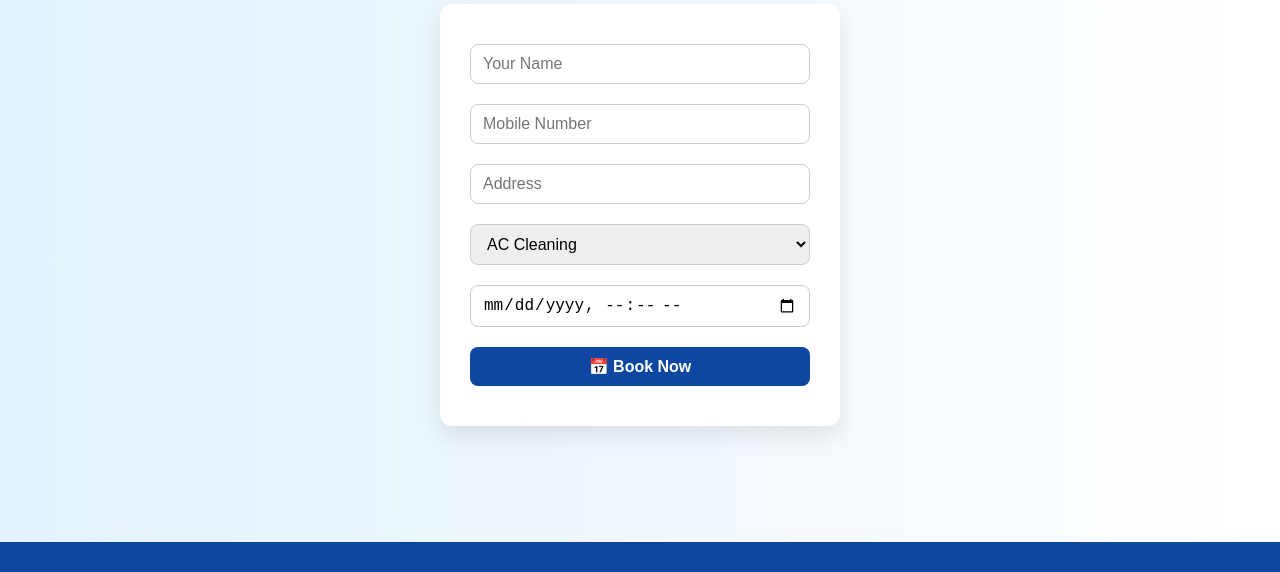
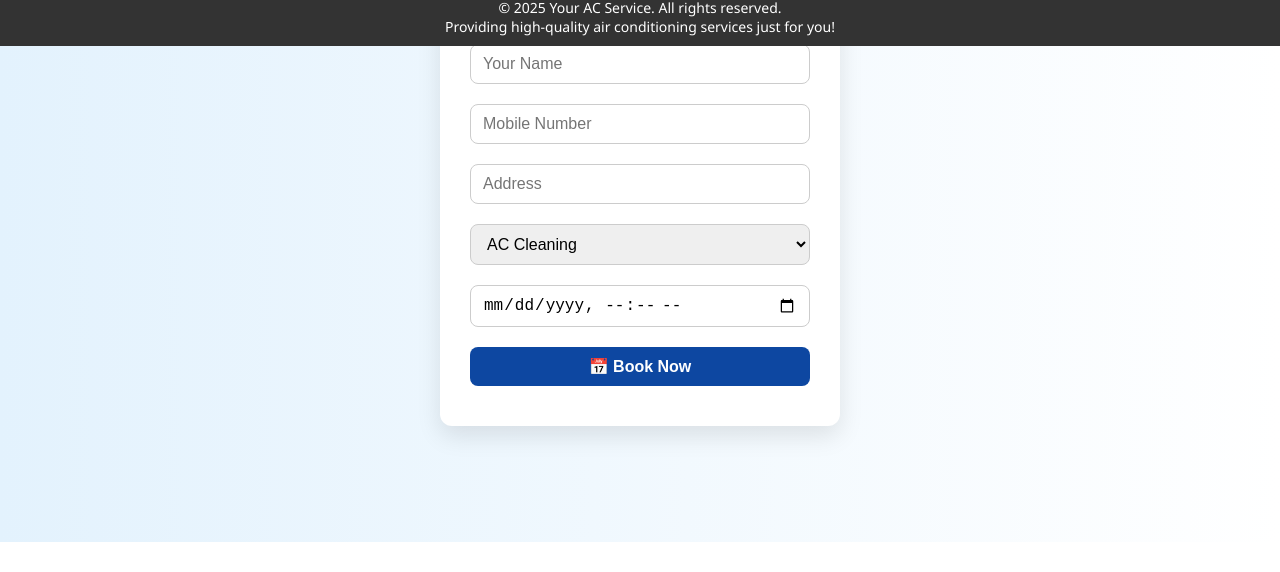
Before and after one commit to Madhanagopal2003/ac-service-booking, a website: page public/index.html in a window 1280 px wide. Shown: the part 754-1326 px from the top of the page. After the commit the page ends 1296 px from the top, so only its background shows below. Drawn offline with Linux system fonts and the light colour scheme.

Commit message:
index.html

```diff
--- a/public/index.html
+++ b/public/index.html
@@ -122,32 +122,21 @@
       background-color: #6a1b9a;
     }
 
-    footer {
-      width: 100%;
-      background-color: #0d47a1;
-      text-align: center;
-      padding: 15px 0;
-      color: white;
-    }
+footer {
+    text-align: center;
+    background-color: #333;
+    color: white;
+    padding: 10px 0;
+    font-size: 14px;
+    position: fixed;
+    width: 100%;
+    bottom: 0;
+    left: 0;
+}
 
-    .footer-nav {
-      display: flex;
-      justify-content: center;
-      flex-wrap: wrap;
-      gap: 15px;
-    }
-
-    .footer-nav a {
-      color: white;
-      text-decoration: none;
-      font-weight: 500;
-      transition: color 0.3s ease;
-    }
-
-    .footer-nav a:hover {
-      color: #ffeb3b;
-      text-decoration: underline;
-    }
+footer p {
+    margin: 0;
+}
     @keyframes fadeIn {
       from { opacity: 0; transform: translateY(10px); }
       to { opacity: 1; transform: translateY(0); }
@@ -248,12 +237,10 @@
   <nav>
     <div class="nav-title">AC Service</div>
     <div class="nav-links">
-      <!-- <nav class="footer-nav"> -->
         <a href="#">🏠 Home</a>
         <a href="#bookingForm">📋 Services</a>
         <a href="tel:+919999999999">📞 Contact</a>
         <a href="admin.html">🔐 Admin</a>
-      </nav>
     </div>
   </nav>
 
@@ -306,13 +293,10 @@
   </main>
 
   <footer>
-    <!-- <nav class="footer-nav">
-      <a href="#">🏠 Home</a>
-      <a href="#bookingForm">📋 Services</a>
-      <a href="tel:+919999999999">📞 Contact</a>
-      <a href="admin.html">🔐 Admin</a>
-    </nav> -->
-  </footer>
+  <p>&copy; 2025 Your AC Service. All rights reserved.</p>
+  <p>Providing high-quality air conditioning services just for you!</p>
+</footer>
+
 
   <script>
     document.getElementById('bookingForm').addEventListener('submit', async function (e) {
```
